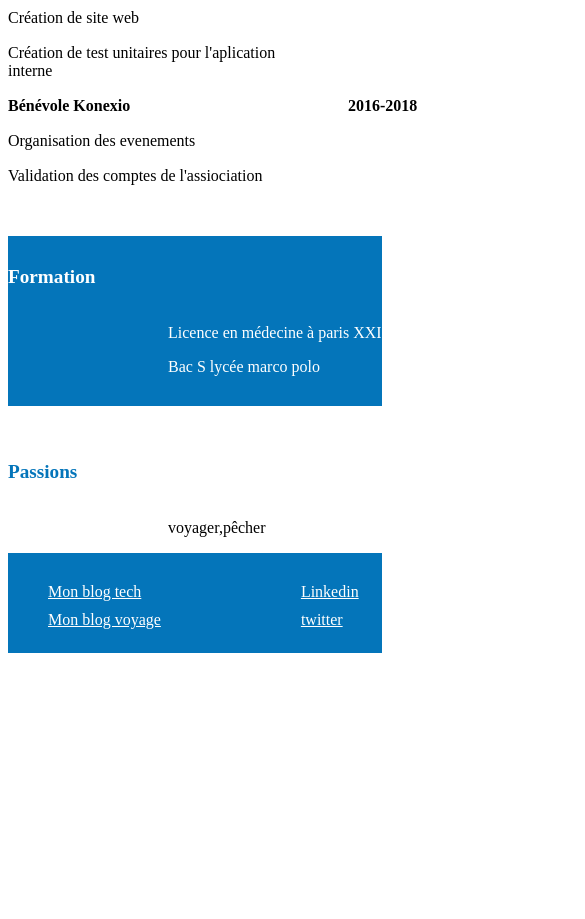
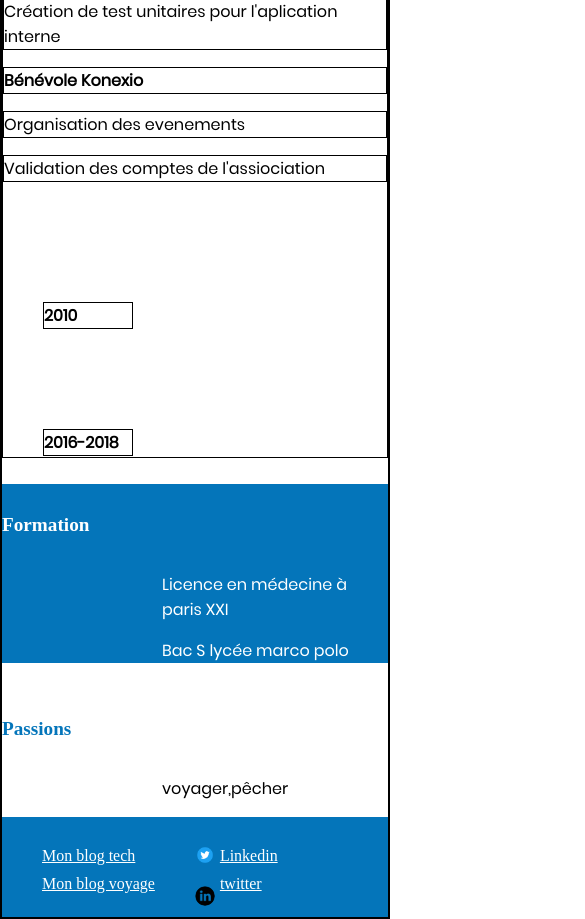
Before and after one commit to Nascimento95/tp-cv, a plain HTML site: page index.html in a window 390 px wide. Shown: the part 914-1833 px from the top of the page, 585 px wide, since content can reach past the window. Before the commit the page ends 1575 px from the top, so only its background shows below. Drawn offline with Linux system fonts and the light colour scheme.

Commit message:
étape 7 reponsive terminer je pense et les icone a bien placer car se sont des images

```diff
--- a/index.html
+++ b/index.html
@@ -45,7 +45,7 @@
                 <p>Création de site web</p>
                 <p>Création de test unitaires pour l'aplication interne</p>
 
-            <p class="bold">Bénévole Konexio</p>
+                <p id ="béné"class="bold">Bénévole Konexio</p>
                 <p>Organisation des evenements</p>
                 <p>Validation des comptes de l'assiociation</p>
 
@@ -73,11 +73,15 @@
                     <a href="https://www.konexio.eu" class="white">Mon blog voyage</a>
                 </div>
 
+                <div id="icone">
+                    <img id="twit" src="img/icone twitter.png" alt='icone twitter'/>
+                    <img id="link" src="img/linkdin.png" alt='icone linkdin'/>
+                </div>
                 <div id="linkdin">
                     <a href="https://www.konexio.eu" class="white">Linkedin</a>
                     <a href="https://www.konexio.eu" class="white">twitter</a>
+                </div>
 
-            </div>
 
             </footer>
 
--- a/style.css
+++ b/style.css
@@ -1,4 +1,26 @@
 /*général*/
+@font-face {
+    font-family: 'poppins' ;
+    src: url(fonts/poppins.ttf);
+}
+@font-face {
+    font-family: 'poppins-med' ;
+    src: url(fonts/Poppins-Medium.ttf);
+}
+body
+{
+    border: black 2px solid;
+    margin: auto;
+}
+
+p
+{
+    font-family: 'poppins',Arial, Helvetica, sans-serif
+}
+h1
+{
+    font-family: 'poppins-med';
+}
 .white
 {
     color: white;
@@ -48,24 +70,25 @@ h1
 
 
 }
+
 h2
 {
  font-size: 1.5em;
  margin-left: 200px;
 }
+
 span
 {
     font-size: 1em;
 
 }
+
 img
 {
     border-radius: 50%;
-    margin-left: 200px;
-    margin-top: 40px;
-    width: 170px;
+    margin: auto auto;
+     width: 170px;
     height: 170px;
-
 }
 
 
@@ -109,7 +132,7 @@ h4
 {
     margin-left: 160px;
     margin-bottom: 1px;
-    width: 300px;
+    width: auto;
 
 }
 
@@ -154,16 +177,43 @@ div
 {
     margin-top: 10px;
 }
+#linkdin
+{
+    padding-left: 0px;
+    width: 50px;
 
+}
 #linkdin a
 {
     padding-top: 10px;
-    padding-left: 100px;
+    padding-left: 5px;
+}
+#icone
+{
+
+    padding-top: 17px;
+
 }
 
-/*medi queries */
+#twit
+{
+    width:20px ;
+    height: 20px;
+    border-top: 0px;
+
+}
+#link
+{
+    width:20px ;
+    height: 20px;
+
+}
+
+
+/*media queries */
 @media (max-width: 768px)
 {
+
     /*section header*/
     header
     {
@@ -177,6 +227,22 @@ div
         display: flex;
         flex-direction: column;
         height: auto;
+
+    }
+    #photo img
+    {
+        margin: auto auto;
+        border-radius: 50%;
+    }
+    /*section présentation*/
+    #presentation
+    {
+        display:flex;
+        flex-direction: column;
+    }
+    ul li
+    {
+        margin-left: 0px;
     }
     /*section expérience pro*/
 
@@ -190,13 +256,30 @@ div
         padding-left: 0px;
 
     }
+    #expérience-pro
+    {
+        height:auto ;
+        border: 1px black solid;
+    }
     #expérience-pro p
     {
 
+        border: 1px black solid;
+        margin-left: 0%;
 
-        margin-left: 0%;
+    }
+    #année
+    {
+        padding-left: auto;
+        width:90px;
+
+    }
+    /*section formation*/
+
+    #formation
+    {
+        height: auto;
     }
 
 
-
 }
```
Also changed, not shown: img/icone twitter.png (added), img/linkdin.png (added). Lines whose indentation alone changed are shown as unchanged.
